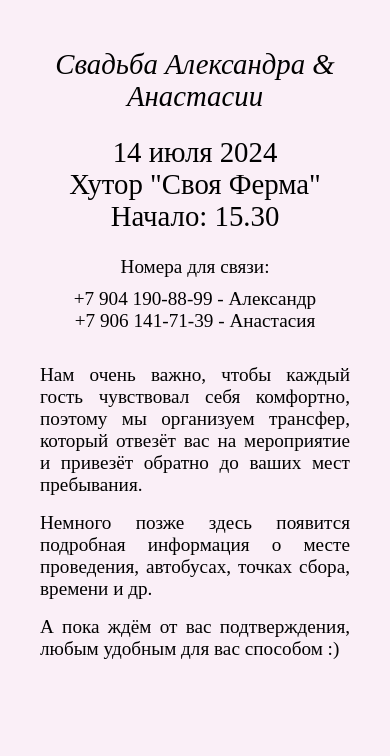
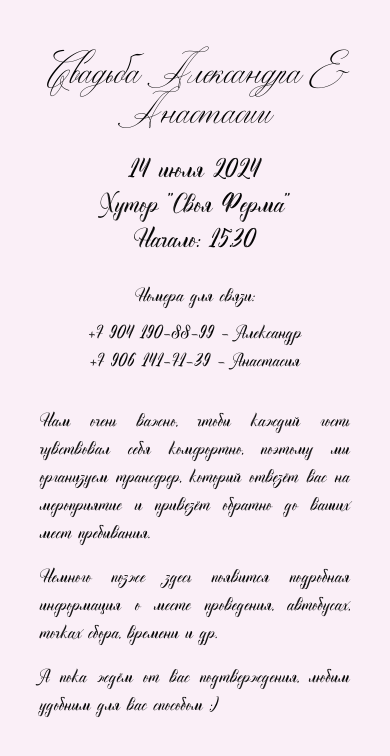
Before and after one commit to proun95/wedding, a PHP site: page / in a window 390 px wide. Shown: the top 756 px of the page. Run offline with PHP 8.4, Linux system fonts and the light colour scheme.

Commit message:
add fonts

```diff
--- a/index.html
+++ b/index.html
@@ -10,6 +10,8 @@
     <div class="main-container">
       <div class="title">
         <div class="title-section">Свадьба Александра & Анастасии</div>
+      </div>
+      <div class="place">
         <div>14 июля 2024</div>
         <div>Хутор "Своя Ферма"</div>
         <div>Начало: 15.30</div>
--- a/style.css
+++ b/style.css
@@ -1,4 +1,14 @@
+@font-face {
+  font-family: Casanova;
+  src: url("fonts/Casanova.otf") format("opentype");
+}
+@font-face {
+  font-family: Rosvigts;
+  src: url("fonts/Rosvigts.otf") format("opentype");
+}
+
 body {
+  font-family: 'Rosvigts';
   margin: 2rem 5rem;
   background: #faeff7;
 }
@@ -6,6 +16,13 @@ body {
 
 }
 .title {
+  font-family: 'Casanova';
+  text-align: center;
+  font-size: 2.5rem;
+  line-height: 2.5rem;
+}
+.place {
+  font-family: 'Rosvigts';
   text-align: center;
   font-size: 1.7rem;
   line-height: 2.2rem;
@@ -35,8 +52,8 @@ body {
     margin: 3rem 2.5rem;
   }
   .title {
-  font-size: 1.8rem;
-  line-height: 2rem;
+    font-size: 2.5rem;
+    line-height: 2.5rem;
   }
   .title-section {
     margin-bottom: 1.5rem;
```
Also changed, not shown: fonts/Casanova.otf (added), fonts/Rosvigts.otf (added).
